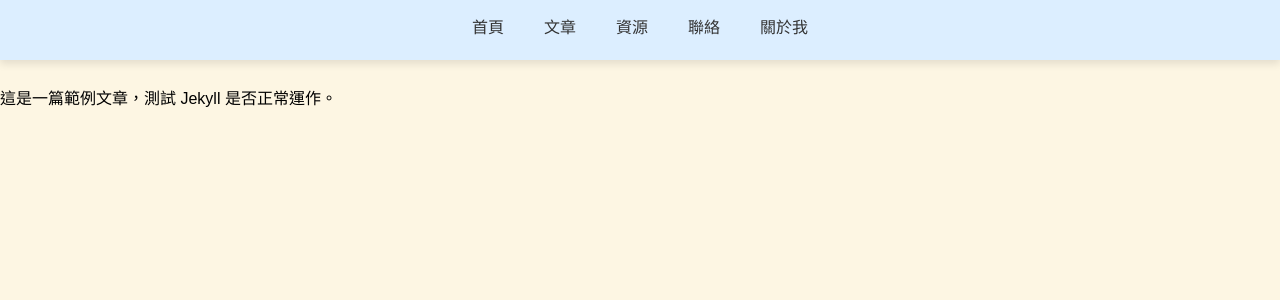
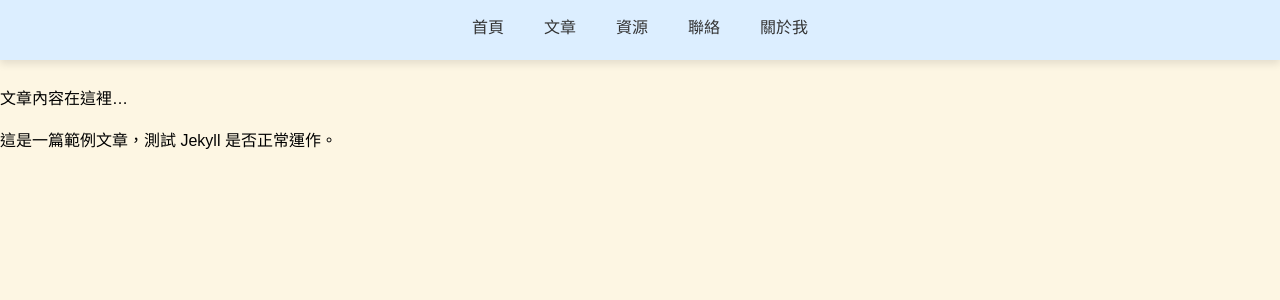
Before and after one commit to KenHAI666/Runing9TO5, a Jekyll site: the page built from _posts/2025-09-05-welcome.md, in a window 1280 px wide. Shown: the top 300 px of the page. Built offline with Jekyll 4.4.1, drawn with Linux system fonts in a browser that asks for light colours.

Commit message:
Update 2025-09-05-welcome.md

```diff
--- a/_posts/2025-09-05-welcome.md
+++ b/_posts/2025-09-05-welcome.md
@@ -1,7 +1,10 @@
 ---
-layout: default
-title: "歡迎來到 K叔的自媒體基地"
-date: 2025-09-05
+layout: default  # 或你專案裡的文章 layout
+title: "Welcome"
+date: 2025-09-05 12:00:00 +0800
+categories: articles
 ---
+文章內容在這裡...
+
 
 這是一篇範例文章，測試 Jekyll 是否正常運作。
```
